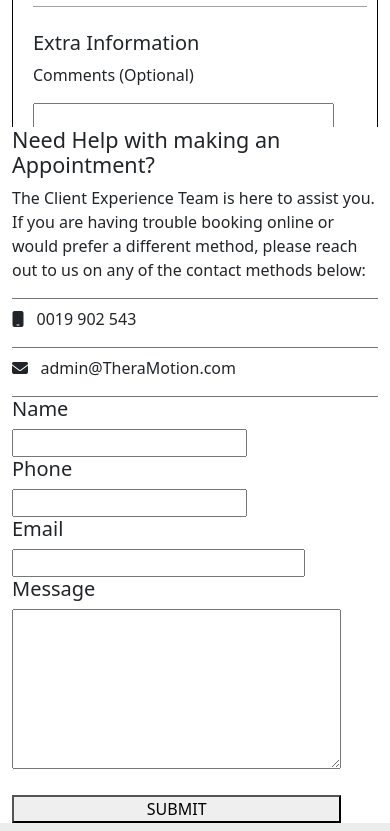
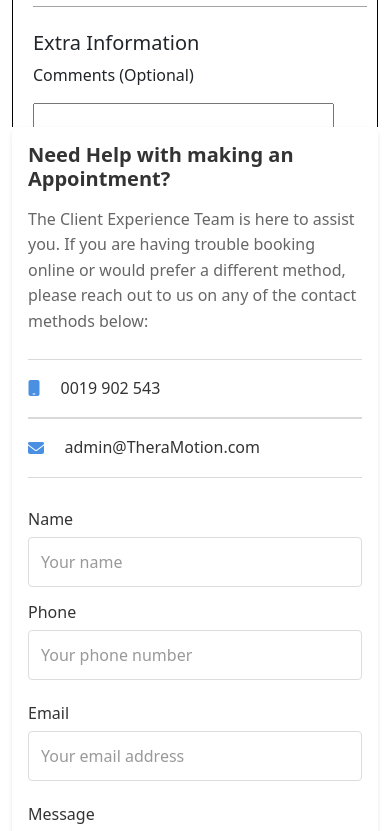
Before and after one commit to bhavik217/TheraMotion, a React (Vite) app in the folder FrontEnd/: page /form in a window 390 px wide. Shown: the part 920-1751 px from the top of the page. Built offline with nearby package versions, Linux system fonts and the light colour scheme.

Commit message:
Made components and pages more responsive

```diff
--- a/FrontEnd/src/components/NeedForm.css
+++ b/FrontEnd/src/components/NeedForm.css
@@ -1,48 +1,135 @@
 .needformo {
-    .call {
-        padding-top: 8px;
-        border-top: 1px solid rgba(66, 66, 66, 0.721);
-        border-bottom: 1px solid rgba(66, 66, 66, 0.721);
+    max-width: 800px;
+    margin: 0 auto;
+    padding: 2rem;
+    background-color: #fff;
+    border-radius: 8px;
+    box-shadow: 0 2px 4px rgba(0, 0, 0, 0.1);
 }
 
-    /* .inp{
-    border:1px solid black;
-} */
-    .email {
-        padding-top: 8px;
-        border-bottom: 1px solid rgba(66, 66, 66, 0.721);
+.needformo h4 {
+    font-size: 1.5rem;
+    font-weight: 600;
+    color: #333;
+    margin-bottom: 1rem;
 }
 
-    .inp1 {
-        display: flex;
-        justify-content: space-between;
-        flex-wrap: wrap;
+.needformo p {
+    color: #666;
+    line-height: 1.6;
+    margin-bottom: 1.5rem;
 }
 
-    .reqd {
-        color: red;
-        display: none;
+.needformo .call,
+.needformo .email {
+    padding: 1rem 0;
+    border-top: 1px solid rgba(66, 66, 66, 0.2);
+    border-bottom: 1px solid rgba(66, 66, 66, 0.2);
 }
 
-    .emai input {
-        width: 80%;
+.needformo .call p,
+.needformo .email p {
+    display: flex;
+    align-items: center;
+    margin: 0;
+    font-size: 1rem;
+    color: #333;
 }
 
-    .mess textarea {
-        width: 90%;
-        height: 160px;
+.needformo .fa-mobile,
+.needformo .fa-envelope {
+    margin-right: 0.5rem;
+    color: #4a90e2;
 }
 
-    .submit {
-        margin-top: 20px;
+.needformo form {
+    margin-top: 2rem;
 }
 
-    .submit button {
-        width: 90%;
-        text-align: center;
+.needformo .inp1 {
+    display: flex;
+    gap: 2rem;
+    margin-bottom: 1.5rem;
 }
 
-    .psub {
-        display: none;
+@media (max-width: 768px) {
+    .needformo .inp1 {
+        flex-direction: column;
+        gap: 1rem;
     }
 }
+
+.needformo h5 {
+    font-size: 1rem;
+    font-weight: 500;
+    margin-bottom: 0.5rem;
+    color: #333;
+}
+
+.needformo .inp {
+    width: 100%;
+    padding: 0.75rem;
+    border: 1px solid #ddd;
+    border-radius: 4px;
+    font-size: 1rem;
+    transition: border-color 0.2s;
+}
+
+.needformo .inp:focus {
+    outline: none;
+    border-color: #4a90e2;
+    box-shadow: 0 0 0 2px rgba(74, 144, 226, 0.2);
+}
+
+.needformo .inp::placeholder {
+    color: #999;
+}
+
+.needformo .namee,
+.needformo .phone {
+    flex: 1;
+}
+
+.needformo .emai {
+    margin-bottom: 1.5rem;
+}
+
+.needformo .mess textarea {
+    height: 160px;
+    resize: vertical;
+}
+
+.needformo .submit {
+    margin-top: 2rem;
+}
+
+.needformo .bsub {
+    width: 100%;
+    padding: 1rem;
+    background-color: #4a90e2;
+    color: white;
+    border: none;
+    border-radius: 4px;
+    font-size: 1rem;
+    font-weight: 500;
+    cursor: pointer;
+    transition: background-color 0.2s;
+}
+
+.needformo .bsub:hover {
+    background-color: #357abd;
+}
+
+@media (max-width: 576px) {
+    .needformo {
+        padding: 1rem;
+    }
+
+    .needformo .inp1 {
+        gap: 1rem;
+    }
+
+    .needformo h4 {
+        font-size: 1.25rem;
+    }
+}
--- a/FrontEnd/src/components/NeedForm.jsx
+++ b/FrontEnd/src/components/NeedForm.jsx
@@ -26,40 +26,29 @@ function Needform() {
                 <div className="inp1">
                     <div className="namee">
                         <h5>Name</h5>
-                        <input type="text" className="inp" required />
-                        <br />
-                        <p className="reqd">This is the required field</p>
+                        <input type="text" className="inp" placeholder="Your name" />
                     </div>
                     <div className="phone">
                         <h5>Phone</h5>
-                        <input type="text" className="inp" required />
-                        <br />
-                        <p className="reqd">This is the required field</p>
+                        <input type="text" className="inp" placeholder="Your phone number" />
                     </div>
                 </div>
                 <div className="emai">
                     <h5>Email</h5>
-                    <input type="email" className="inp" required />
-                    <br />
-                    <p className="reqd">This is the required field</p>
+                    <input type="email" className="inp" placeholder="Your email address" />
                 </div>
                 <div className="mess">
                     <h5>Message</h5>
-                    <textarea className="inp" required />
-                    <br />
-                    <p className="reqd">This is the required field</p>
+                    <textarea className="inp" placeholder="How can we help you?" />
                 </div>
                 <div className="submit">
                     <button className="bsub" type="submit">
                         SUBMIT
                     </button>
-                    <br />
-                    <p className="psub">
-                        Please Enter Correct Information before Submitting form
-                    </p>
                 </div>
             </form>
         </div>
     );
 }
+
 export default Needform;
--- a/FrontEnd/src/components/Personselect.jsx
+++ b/FrontEnd/src/components/Personselect.jsx
@@ -45,4 +45,5 @@ function Personselect() {
         </div>
     );
 }
+
 export default Personselect;
--- a/FrontEnd/src/components/elements/RoutingButton.css
+++ b/FrontEnd/src/components/elements/RoutingButton.css
@@ -1,35 +1,82 @@
 .bookoserhid {
-    .btn {
-        height: 50px;
+    width: 100%;
+    max-width: 1200px;
+    margin: 0 auto;
+}
+
+.bookoserhid .btn {
+    height: 40px;
+    min-height: 40px;
     border: 1px solid black;
     border-radius: 0px;
+    padding: 8px 16px;
+    font-size: 14px;
 }
 
-    a {
+.bookoserhid a {
     text-decoration: none;
     color: white;
 }
 
-    .hid1 {
-        height: 70px;
+.bookoserhid .hid1 {
+    height: auto;
+    min-height: 70px;
     background-color: rgb(256, 256, 256);
     display: flex;
     border-bottom: 1px solid rgba(66, 66, 66, 0.721);
     align-items: center;
     justify-content: space-around;
+    padding: 10px;
+    flex-wrap: wrap;
+    gap: 10px;
 }
 
-    .hid1 div {
-        height: 37px;
-        width: 80px;
-        padding-top: 5px;
-        padding-left: 12px;
-        padding-right: 10px;
+.bookoserhid .hid1 div {
+    height: auto;
+    min-height: 37px;
+    width: auto;
+    min-width: 80px;
+    padding: 8px 12px;
     background-color: rgb(189, 186, 183);
+    text-align: center;
 }
 
-    .hid1 .btn {
-        width: 100px;
+.bookoserhid .hid1 .btn {
+    width: auto;
+    min-width: 100px;
     border-radius: 5px;
 }
+
+@media screen and (max-width: 768px) {
+    .bookoserhid .hid1 {
+        padding: 15px;
+        flex-direction: column;
+        text-align: center;
     }
+
+    .bookoserhid .hid1 h5 {
+        margin: 0;
+        width: 100%;
+    }
+
+    .bookoserhid .hid1 div {
+        width: 100%;
+        max-width: 200px;
+    }
+
+    .bookoserhid .hid1 .btn {
+        width: 100%;
+        max-width: 200px;
+    }
+}
+
+@media screen and (max-width: 480px) {
+    .bookoserhid .hid1 {
+        padding: 10px;
+    }
+
+    .bookoserhid .btn {
+        font-size: 12px;
+        height: 36px;
+    }
+}
--- a/FrontEnd/src/pages/BookAppt.css
+++ b/FrontEnd/src/pages/BookAppt.css
@@ -1,30 +1,135 @@
 .booko {
-    .col-md-7 {
-        margin-right: 50px;
-    }
-    .btn11 {
-        padding-left: 10px;
-        padding-right: 10px;
-        height: 50px;
-        border: 1px solid black;
-        border-radius: 0px;
+    padding: 20px;
+}
+
+.booko .container {
+    max-width: 1200px;
+    width: 100%;
+    padding: 0 15px;
+    margin: 0 auto;
+}
+
+.booko .row {
+    display: flex;
+    flex-wrap: wrap;
+    margin: 0 -15px;
+}
+
+.booko .col-md-7 {
+    flex: 0 0 calc(65% - 30px);
+    max-width: calc(65% - 30px);
+    padding: 0 15px;
+    margin-bottom: 30px;
+}
+
+.booko .col-md-4 {
+    flex: 0 0 calc(35% - 30px);
+    max-width: calc(35% - 30px);
+    padding: 0 15px;
+}
+
+.booko h5 {
+    font-size: 1.25rem;
+    margin-bottom: 0.5rem;
+}
+
+.booko p {
+    color: #666;
+    margin-bottom: 1.5rem;
+}
+
+.booko .btn-group {
+    display: flex;
+    margin-bottom: 2rem;
+    width: 100%;
+    max-width: 400px;
+}
+
+.booko .btn11 {
+    flex: 1;
+    padding: 12px 20px;
+    height: 50px;
+    border: 1px solid rgba(0, 0, 0, 0.2);
+    background-color: #fff;
+    cursor: pointer;
+    display: flex;
+    align-items: center;
+    justify-content: center;
+    transition: all 0.3s ease;
+    font-size: 1rem;
+}
+
+.booko .appo1 {
+    background-color: rgba(128, 128, 128, 0.1);
+    border-top-left-radius: 4px;
+    border-bottom-left-radius: 4px;
+}
+
+.booko .group1 {
+    background-color: rgba(128, 128, 128, 0.05);
+    border-top-right-radius: 4px;
+    border-bottom-right-radius: 4px;
+}
+
+.booko .btn11:hover,
+.booko .btn11.active {
+    background-color: rgba(128, 128, 128, 0.2);
+    border-color: rgba(0, 0, 0, 0.3);
+}
+
+@media screen and (max-width: 992px) {
+    .booko .container {
+        max-width: 720px;
     }
 
-    .appo1 {
-        background-color: rgba(128, 128, 128, 0.705);
+    .booko .col-md-7,
+    .booko .col-md-4 {
+        flex: 0 0 100%;
+        max-width: 100%;
     }
 
-    .appo1:hover {
-        background-color: white;
-        border: none;
+    .booko .col-md-7 {
+        margin-right: 0;
+        margin-bottom: 40px;
     }
 
-    .group1 {
-        background-color: rgba(128, 128, 128, 0.196);
+    .booko .btn-group {
+        max-width: 100%;
+    }
+}
+
+@media screen and (max-width: 768px) {
+    .booko .container {
+        max-width: 540px;
     }
 
-    .group1:hover {
-        background-color: white;
-        border: none;
+    .booko h5 {
+        font-size: 1.2rem;
+    }
+
+    .booko .btn11 {
+        padding: 8px 15px;
+        height: 45px;
+        font-size: 0.95rem;
     }
 }
+
+@media screen and (max-width: 576px) {
+    .booko {
+        padding: 15px;
+    }
+
+    .booko .container {
+        padding: 0 10px;
+    }
+
+    .booko .btn11 {
+        padding: 8px 10px;
+        height: 40px;
+        font-size: 0.9rem;
+    }
+
+    .booko [style*="height: 15vh"] {
+        height: 10vh !important;
+    }
+}
--- a/FrontEnd/src/pages/BookAppt.jsx
+++ b/FrontEnd/src/pages/BookAppt.jsx
@@ -1,11 +1,10 @@
-import { useEffect, useState } from "react";
+import {useState } from "react";
 import Dropdown from "../components/elements/Dropdown";
 import Needform from "../components/NeedForm";
 import { BookApptData1, BookApptData2 } from "./data/BookApptData";
 import "./BookAppt.css";
 
 const BookAppt = () => {
-
     const [btn, setbtn] = useState(true);
 
     const changebtnapp = () => {
@@ -25,21 +24,19 @@ const BookAppt = () => {
                         <p>Prices are inclusive of tax, if applicable</p>
                         <div className="btn-group" role="group">
                             <button
-                                className="btn11 appo1"
+                                className={`btn11 ${btn ? 'active' : ''} appo1`}
                                 onClick={changebtnapp}
                             >
                                 Appointments
                             </button>
                             <button
-                                className="btn11 group1"
+                                className={`btn11 ${!btn ? 'active' : ''} group1`}
                                 onClick={changebtngrp}
                             >
                                 Group Sessions
                             </button>
                         </div>
-                        {
-                            // Render Bookservice components based on the value of btn
-                            btn
+                        {btn
                             ? BookApptData1.map((data, index) => (
                                   <Dropdown
                                       key={index}
@@ -53,8 +50,7 @@ const BookAppt = () => {
                                       name={data.name}
                                       arr={data.arr}
                                   />
-                                  ))
-                        }
+                              ))}
                     </div>
 
                     <div className="col-md-4">
@@ -66,4 +62,5 @@ const BookAppt = () => {
         </div>
     );
 };
+
 export default BookAppt;
```
Also changed, not shown: FrontEnd/src/components/Personselect.css (+151 -26 lines). Lines whose indentation alone changed are shown as unchanged.
